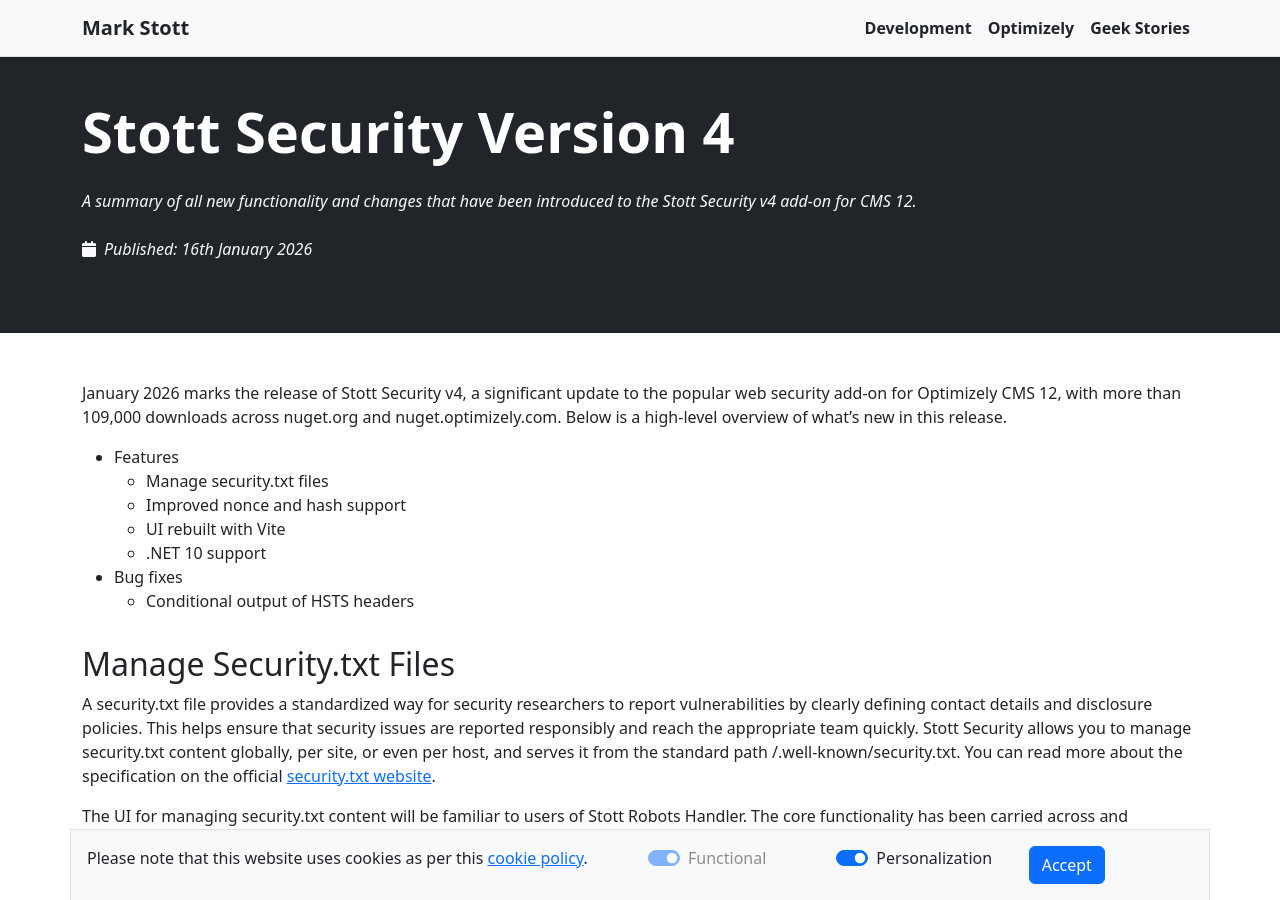
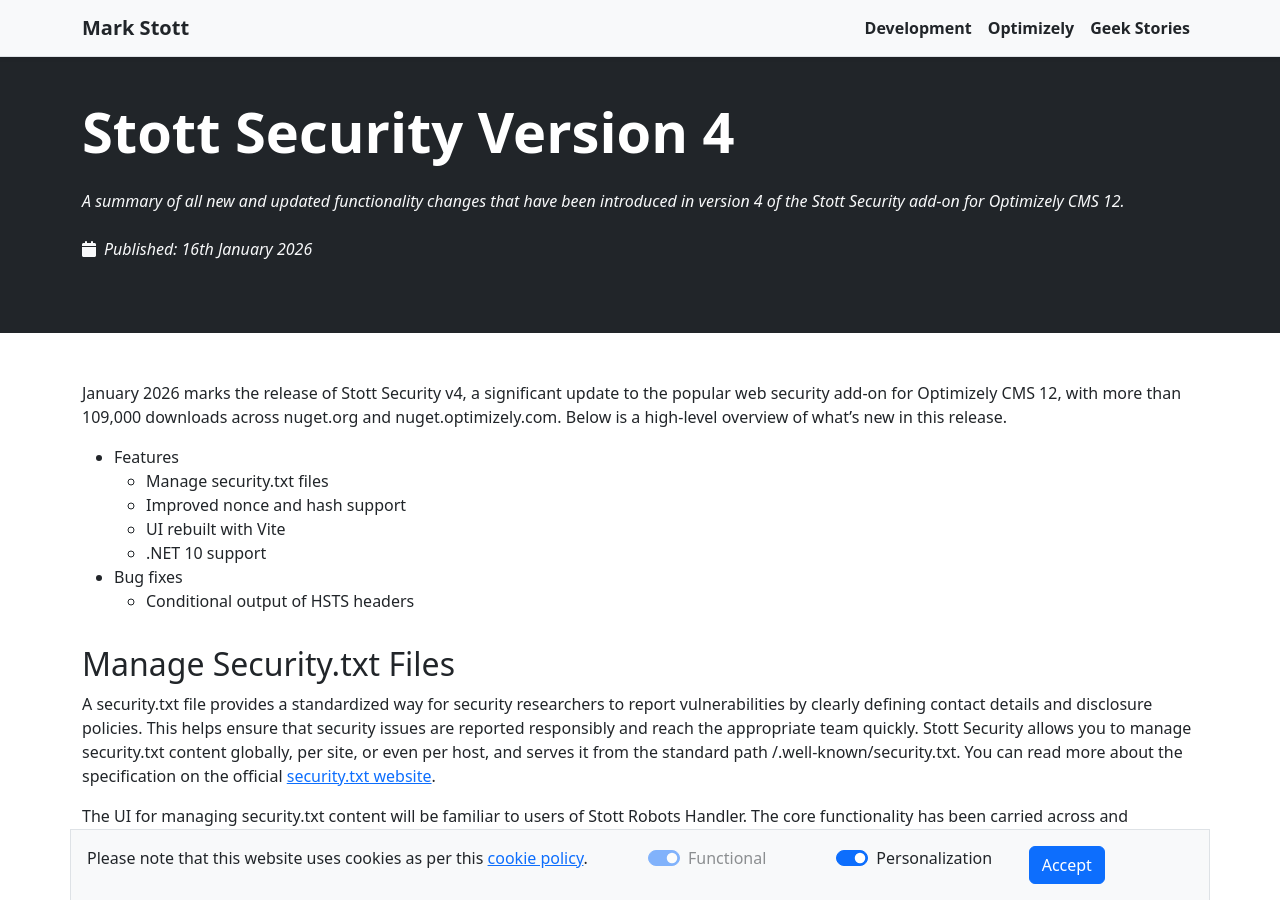
Before and after one commit to GeekInTheNorth/GeekInTheNorth.github.io, a Jekyll site: the page built from _posts/2026-01-16-stott-security-4.md, in a window 1280 px wide and 900 px high. Built offline with Jekyll 4.4.1, drawn with Linux system fonts in a browser that asks for light colours; some of the changed text lies outside the part shown.

Commit message:
Update meta description for Stott Security v4

```diff
--- a/_posts/2026-01-16-stott-security-4.md
+++ b/_posts/2026-01-16-stott-security-4.md
@@ -1,7 +1,7 @@
 ---
 layout: post
 title: "Stott Security Version 4"
-description: "A summary of all new functionality and changes that have been introduced to the Stott Security v4 add-on for CMS 12."
+description: "A summary of all new and updated functionality changes that have been introduced in version 4 of the Stott Security add-on for Optimizely CMS 12."
 permalink: "/article/stott-security-4"
 category:
   - Development
```
